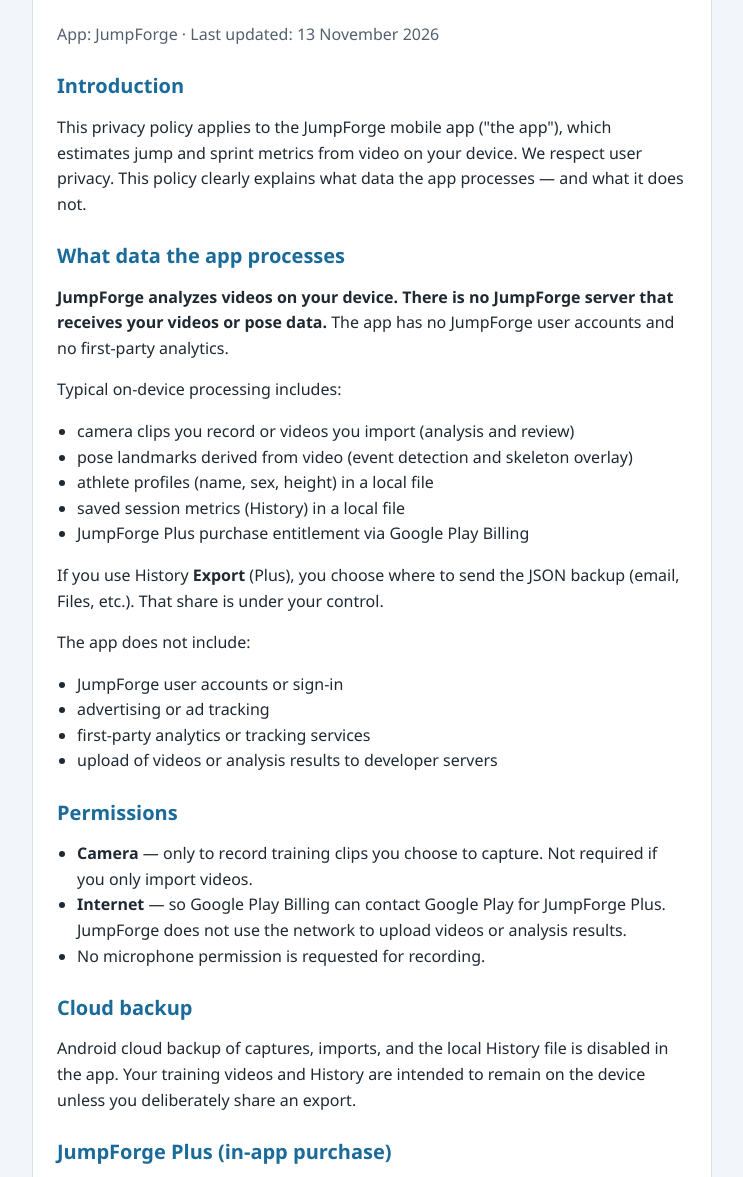
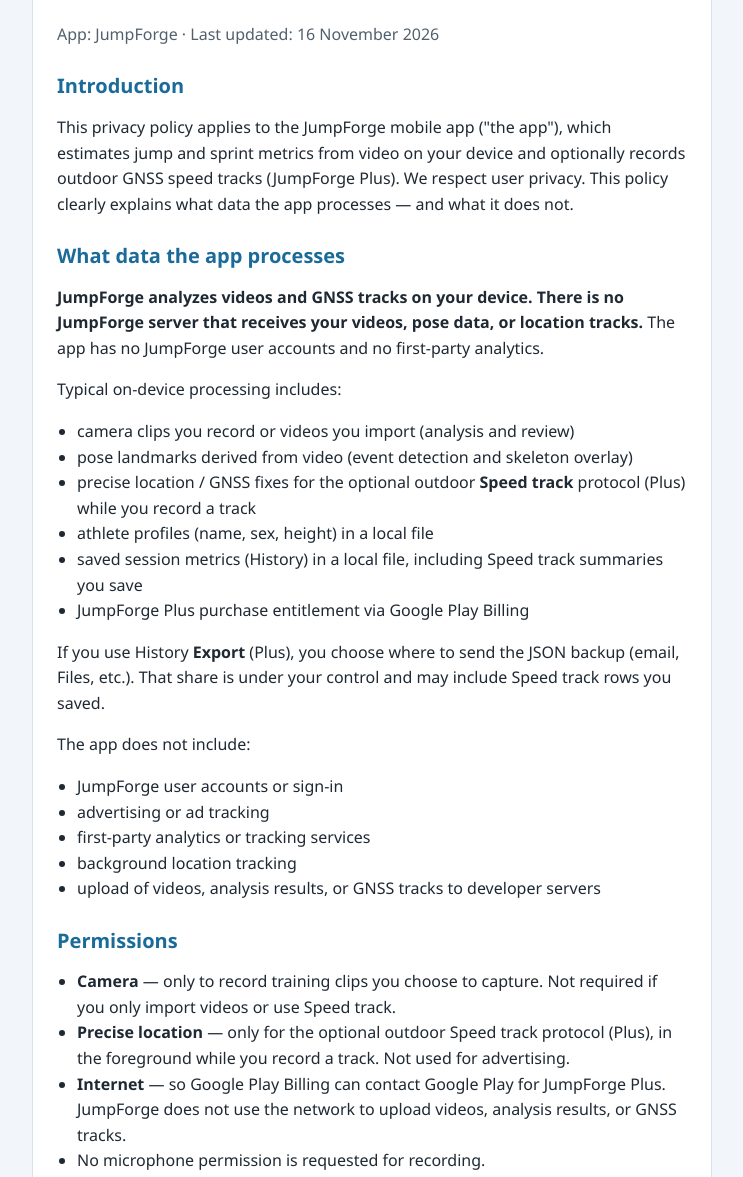
Before and after one commit to anttiopoikonen-stack/jumpforge-privacy, a plain HTML site: page index.html in a window 1280 px wide. Shown: the part 102-1279 px from the top of the page, without its empty margins (268-1011 px from the left). Drawn offline with Linux system fonts and the light colour scheme.

Commit message:
Document precise location use for outdoor Speed track.

```diff
--- a/index.html
+++ b/index.html
@@ -85,21 +85,23 @@
     <main>
       <section class="card">
         <h1>Privacy Policy</h1>
-        <p class="meta">App: JumpForge · Last updated: 13 November 2026</p>
+        <p class="meta">App: JumpForge · Last updated: 16 November 2026</p>
 
         <h2>Introduction</h2>
         <p>
           This privacy policy applies to the JumpForge mobile app
           (&quot;the app&quot;), which estimates jump and sprint metrics from
-          video on your device. We respect user privacy. This policy clearly
+          video on your device and optionally records outdoor GNSS speed tracks
+          (JumpForge Plus). We respect user privacy. This policy clearly
           explains what data the app processes — and what it does not.
         </p>
 
         <h2>What data the app processes</h2>
         <p>
           <strong
-            >JumpForge analyzes videos on your device. There is no JumpForge
-            server that receives your videos or pose data.</strong
+            >JumpForge analyzes videos and GNSS tracks on your device. There is
+            no JumpForge server that receives your videos, pose data, or
+            location tracks.</strong
           >
           The app has no JumpForge user accounts and no first-party analytics.
         </p>
@@ -107,33 +109,43 @@
         <ul>
           <li>camera clips you record or videos you import (analysis and review)</li>
           <li>pose landmarks derived from video (event detection and skeleton overlay)</li>
+          <li>
+            precise location / GNSS fixes for the optional outdoor
+            <strong>Speed track</strong> protocol (Plus) while you record a track
+          </li>
           <li>athlete profiles (name, sex, height) in a local file</li>
-          <li>saved session metrics (History) in a local file</li>
+          <li>saved session metrics (History) in a local file, including Speed track summaries you save</li>
           <li>JumpForge Plus purchase entitlement via Google Play Billing</li>
         </ul>
         <p>
           If you use History <strong>Export</strong> (Plus), you choose where to
           send the JSON backup (email, Files, etc.). That share is under your
-          control.
+          control and may include Speed track rows you saved.
         </p>
         <p>The app does not include:</p>
         <ul>
           <li>JumpForge user accounts or sign-in</li>
           <li>advertising or ad tracking</li>
           <li>first-party analytics or tracking services</li>
-          <li>upload of videos or analysis results to developer servers</li>
+          <li>background location tracking</li>
+          <li>upload of videos, analysis results, or GNSS tracks to developer servers</li>
         </ul>
 
         <h2>Permissions</h2>
         <ul>
           <li>
             <strong>Camera</strong> — only to record training clips you choose
-            to capture. Not required if you only import videos.
+            to capture. Not required if you only import videos or use Speed track.
+          </li>
+          <li>
+            <strong>Precise location</strong> — only for the optional outdoor
+            Speed track protocol (Plus), in the foreground while you record a
+            track. Not used for advertising.
           </li>
           <li>
             <strong>Internet</strong> — so Google Play Billing can contact
             Google Play for JumpForge Plus. JumpForge does not use the network
-            to upload videos or analysis results.
+            to upload videos, analysis results, or GNSS tracks.
           </li>
           <li>No microphone permission is requested for recording.</li>
         </ul>
@@ -141,8 +153,9 @@
         <h2>Cloud backup</h2>
         <p>
           Android cloud backup of captures, imports, and the local History file
-          is disabled in the app. Your training videos and History are intended
-          to remain on the device unless you deliberately share an export.
+          is disabled in the app. Your training videos, GNSS History rows, and
+          History file are intended to remain on the device unless you
+          deliberately share an export.
         </p>
 
         <h2>JumpForge Plus (in-app purchase)</h2>
```
